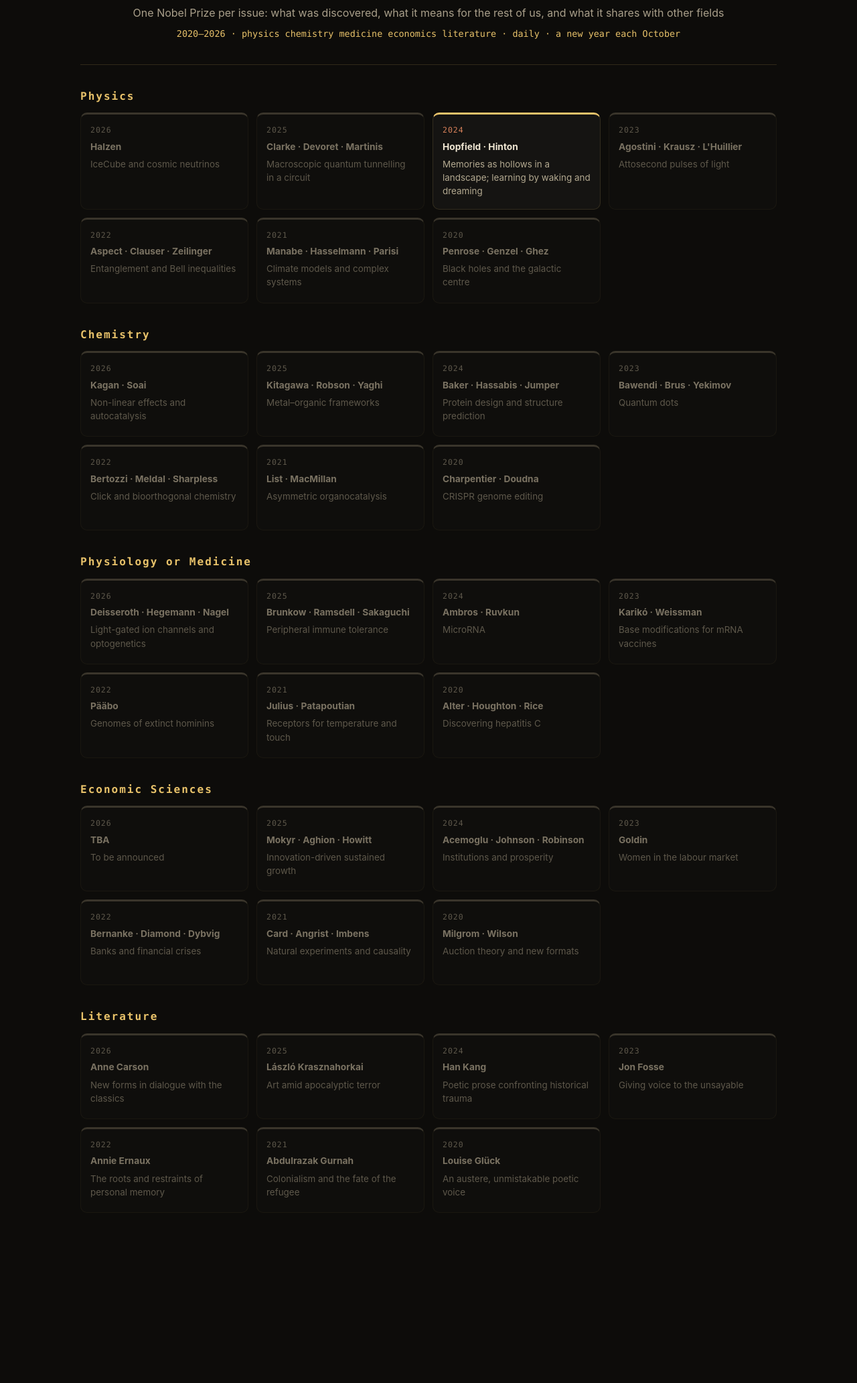
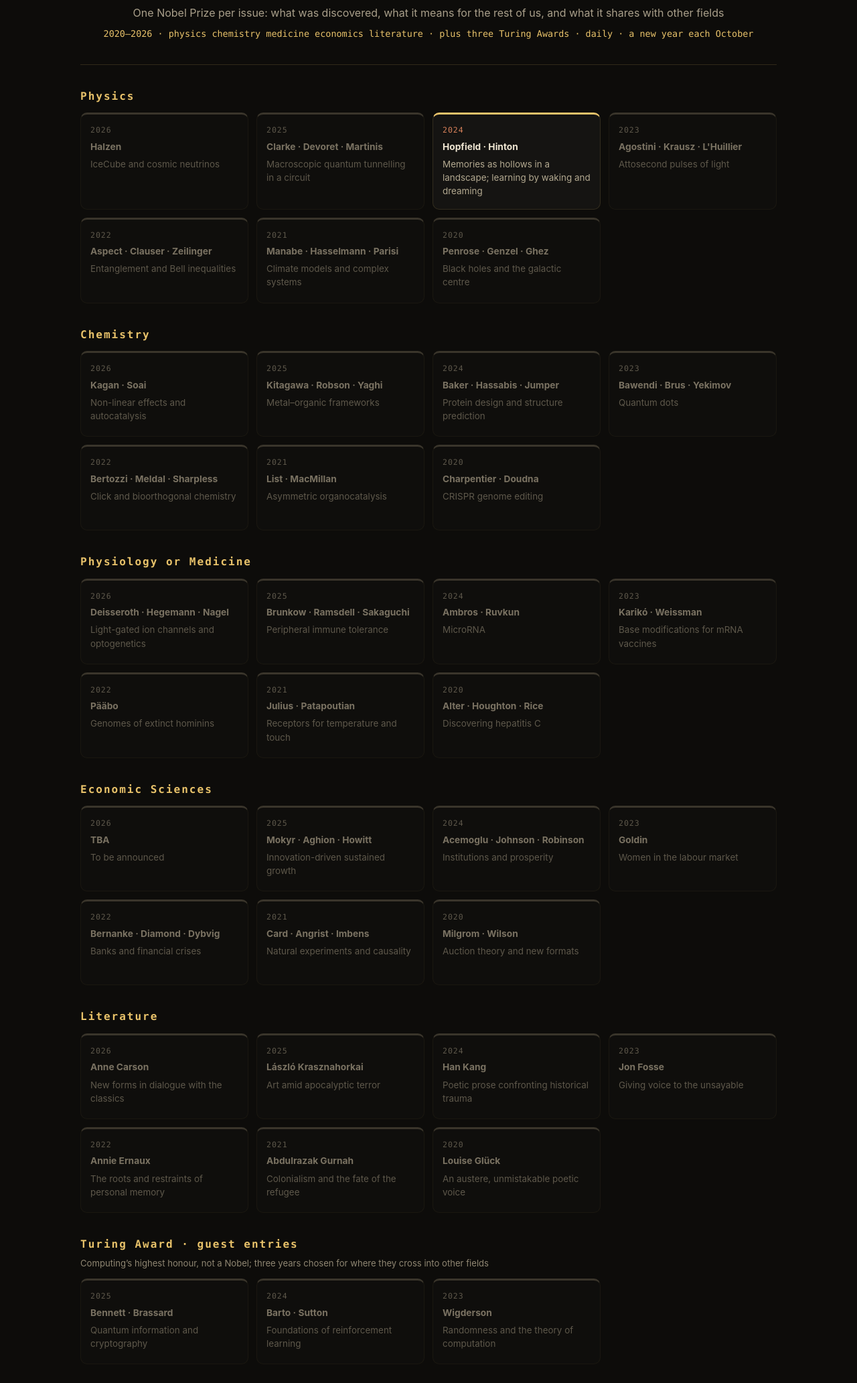
Before and after one commit to cissy0802/nobel-prizes, a plain HTML site: page index.en.html in a window 1280 px wide. Shown: the part 147-2212 px from the top of the page at 67% size. Before the commit the page ends 2018 px from the top, so only its background shows below. Drawn offline with Linux system fonts and the light colour scheme; some packages are replaced by stand-ins of ours; a script that the page names is missing.

Commit message:
Add three Turing Award guest entries (2025/2024/2023) at the end; engine notes for ACM-blocked sourcing
Co-Authored-By: Claude Opus 5.5 <noreply@anthropic.com>

```diff
--- a/index.en.html
+++ b/index.en.html
@@ -11,6 +11,7 @@ header h1{font-size:2rem;font-weight:800;background:linear-gradient(110deg,#f3dc
 header p{margin-top:10px;font-size:1rem;color:#a99f8a}
 header .subtitle{font-size:0.84rem;color:#e8c26a;margin-top:8px;font-family:"SF Mono",Menlo,monospace}
 .subject{margin-top:34px}
+.subject .subnote{font-size:0.82rem;color:#8f8672;margin:-6px 0 12px}
 .subject h2{font-family:"SF Mono",Menlo,monospace;font-size:1rem;color:#e8c26a;letter-spacing:2px;margin-bottom:12px}
 .row{display:grid;grid-template-columns:repeat(4,minmax(0,1fr));gap:12px}
 .cell{display:flex;flex-direction:column;gap:6px;padding:14px 14px 16px;border-radius:10px;background:rgba(255,255,255,0.035);border:1px solid rgba(232,194,106,0.14);border-top:3px solid #e8c26a;text-decoration:none;color:inherit;transition:all .15s;min-height:128px}
@@ -30,7 +31,7 @@ a.cell:hover{transform:translateY(-2px);background:rgba(255,255,255,0.065);borde
 <header>
 <h1>Nobel Prizes, Explained</h1>
 <p>One Nobel Prize per issue: what was discovered, what it means for the rest of us, and what it shares with other fields</p>
-<p class="subtitle">2020–2026 · physics chemistry medicine economics literature · daily · a new year each October</p>
+<p class="subtitle">2020–2026 · physics chemistry medicine economics literature · plus three Turing Awards · daily · a new year each October</p>
 </header>
 <div class="grid">
 <section class="subject" data-cat="physics"><h2>Physics</h2><div class="row">
@@ -78,6 +79,11 @@ a.cell:hover{transform:translateY(-2px);background:rgba(255,255,255,0.065);borde
 <div class="cell todo" data-slug="literature-2021-gurnah"><span class="yr">2021</span><span class="who">Abdulrazak Gurnah</span><span class="hook">Colonialism and the fate of the refugee</span></div>
 <div class="cell todo" data-slug="literature-2020-gluck"><span class="yr">2020</span><span class="who">Louise Glück</span><span class="hook">An austere, unmistakable poetic voice</span></div>
 </div></section>
+<section class="subject" data-cat="turing"><h2>Turing Award · guest entries</h2><p class="subnote">Computing’s highest honour, not a Nobel; three years chosen for where they cross into other fields</p><div class="row">
+<div class="cell todo" data-slug="turing-2025-quantum-information"><span class="yr">2025</span><span class="who">Bennett · Brassard</span><span class="hook">Quantum information and cryptography</span></div>
+<div class="cell todo" data-slug="turing-2024-reinforcement-learning"><span class="yr">2024</span><span class="who">Barto · Sutton</span><span class="hook">Foundations of reinforcement learning</span></div>
+<div class="cell todo" data-slug="turing-2023-randomness"><span class="yr">2023</span><span class="who">Wigderson</span><span class="hook">Randomness and the theory of computation</span></div>
+</div></section>
 </div>
 </div>
 <script src="https://hub.cissychen.com/comments.js" defer></script>
```
Also changed, not shown: index.html (+7 -1 lines), 2 other files.
